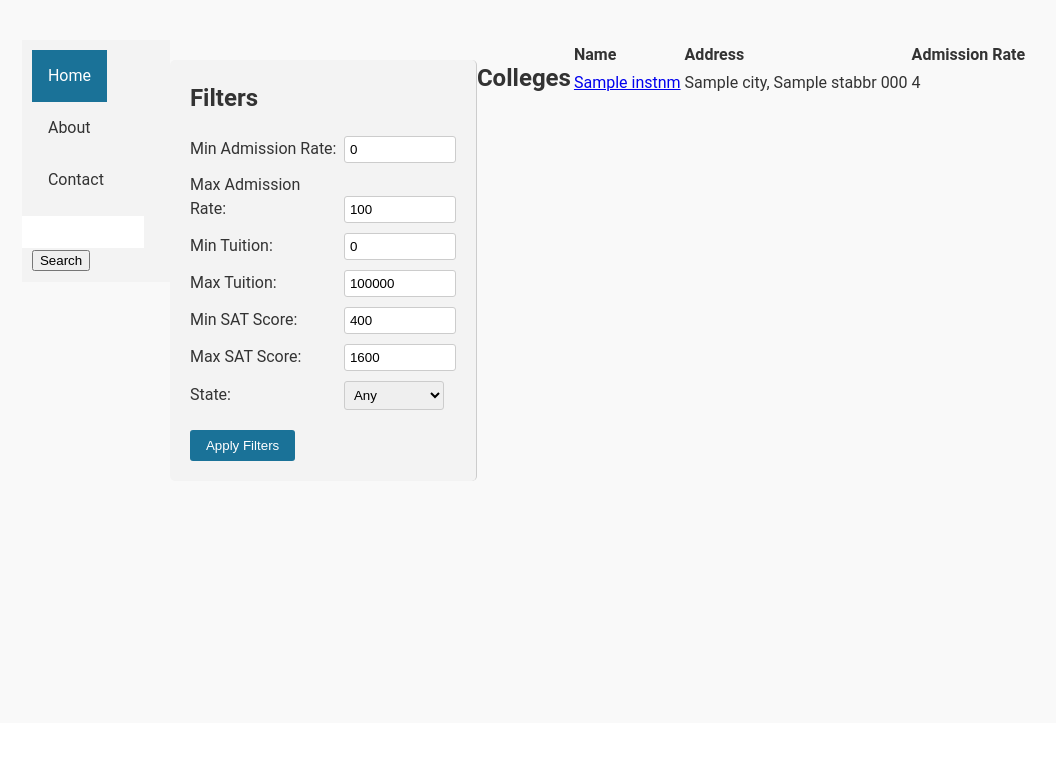
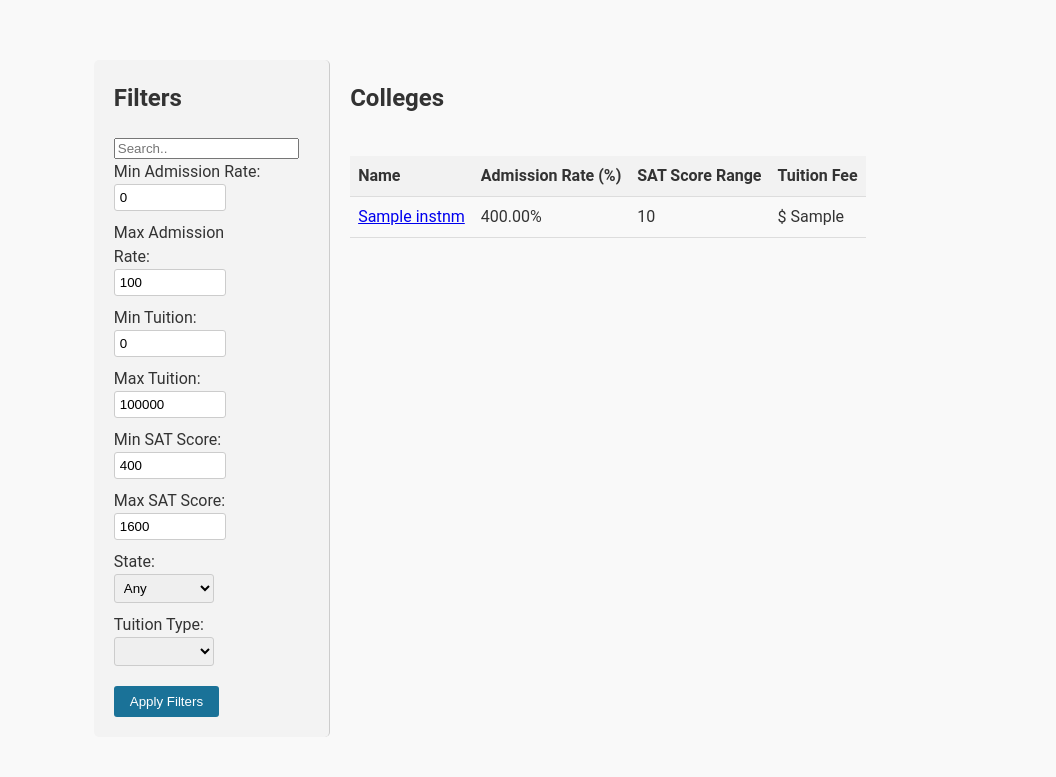
Before and after one commit to Viraj-Ganguli/college-search, a Flask app: template templates/index.html in a window 1280 px wide. Shown: the part 77-854 px from the top of the page, without its empty margins (115-1171 px from the left). Before the commit the page ends 558 px from the top, so only its background shows below. Run offline with Flask 3, Linux system fonts and the light colour scheme; the template is opened without the code that fills it: most values are stand-ins (such as "Sample title", 1, 10 or a date in 2020).

Commit message:
fixed main

```diff
--- a/static/styles.css
+++ b/static/styles.css
@@ -9,33 +9,6 @@ body {
     text-align: left;
 }
 
-.topnav {
-    margin-left: auto;
-    margin-right: auto;
-    width: 8em
-}
-
-.topnav {
-  overflow: hidden;
-  background-color: #e9e9e9;
-}
-
-
-/* Style the search box inside the navigation bar */
-.topnav input[type=text] {
-  float: right;
-  padding: 6px;
-  border: none;
-  margin-top: 8px;
-  margin-right: 16px;
-  font-size: 17px;
-}
-
-/* When the screen is less than 600px wide, stack the links and the search field vertically instead of horizontally */
-
-  .topnav input[type=text] {
-    border: 1px solid #ccc;
-  }
 
 
 .container {
@@ -89,6 +62,17 @@ body {
     padding: 6px;
     border: none;
     margin-top: 10px;
+}
+
+.topnav button {
+    float: right;
+    background-color: #1a7298;
+    color: white;
+    border: none;
+    padding: 6px 10px;
+    margin-top: 10px;
+    margin-right: 10px;
+    cursor: pointer;
 }
 
 .filters {
--- a/templates/index.html
+++ b/templates/index.html
@@ -1,25 +1,17 @@
 {% extends 'base.html' %}
-
 {% block content %}
 <!-- gets the data for the college list on the home page -->
 <div class="container">
-  <div class="topnav">
-    <a class="active" href="#home">Home</a>
-    <a href="#about">About</a>
-    <a href="#contact">Contact</a>
-    <input type="text" placeholder="Search.." id="searchInput">
-    <button onclick="search()">Search</button>
-  </div>
-
   <div class="filters">
     <h2>Filters</h2>
+    <input type="text" placeholder="Search.." value = >
     <div>
       <label for="minAdmission">Min Admission Rate:</label>
-      <input type="number" id="minAdmission" name="minAdmission" min="0"  max="100" value= 0>
+      <input type="number" id="minAdmission" name="minAdmission"  min="0"  max="100" value="0">
     </div>
     <div>
       <label for="maxAdmission">Max Admission Rate:</label>
-      <input type="number" id="maxAdmission" name="maxAdmission" min="0" max="100" value="100">
+      <input type="number" id="maxAdmission" name="maxAdmission" min="0.0" max="100" value="100">
     </div>
     <div>
       <label for="minTuition">Min Tuition:</label>
@@ -39,9 +31,8 @@
     </div>
     <div>
       <label for="stateDropdown">State:</label>
-      <select id="stateDropdown">
+      <select id="stateDropdown" name="state">
         <option value="">Any</option>
-        <option value="AL">Alabama</option>
         <option value="AL">Alabama</option>
         <option value="AK">Alaska</option>
         <option value="AZ">Arizona</option>
@@ -92,69 +83,89 @@
         <option value="WV">West Virginia</option>
         <option value="WI">Wisconsin</option>
         <option value="WY">Wyoming</option>
+
       </select>
     </div>
-    <!-- Add the button for applying filters -->
+    <div>
+      <label for="tuitionType">Tuition Type:</label>
+      <select id="tuitionType" name="tuitionType">
+        <option value="outstate">Out-of-State</option>
+        <option value="instate">In-State</option>
+      </select>
+    </div>
     <button onclick="applyFilters()">Apply Filters</button>
   </div>
-
+  <div class="college-list">
       <h2>Colleges</h2>
+      <div class="table-wrapper">
+          <div class="table-container">
               <table id="collegeTable">
                   <thead>
                       <tr>
                           <th>Name</th>
-        <th>Address</th>
-        <th>Admission Rate</th>
+                          <th>Admission Rate (%)</th>
+                          <th>SAT Score Range</th>
+                          <th>Tuition Fee</th>
                       </tr>
                   </thead>
                   <tbody id="collegeTableBody">
                       {% for college in colleges %}
-      <tr data-admission="{{ college['ADM_RATE'] }}" data-tuition="{{ college['TUITIONFEE_IN'] }}" data-sat="{{ college['SAT_AVG'] }}" data-state="{{ college['STABBR'] }}">
+                      <tr data-admission="{{ college['ADM_RATE'] }}" data-tuition-in="{{ college['TUITIONFEE_IN'] }}" data-tuition-out="{{ college['TUITIONFEE_OUT'] }}" data-sat="{{ college['SAT_AVG'] }}" data-state="{{ college['STABBR'] }}">
                           <td>
                               <a href='/college/{{college["UNITID"]}}'>{{ college["INSTNM"] }}</a>
                           </td>
-        <td>{{ college["CITY"] }}, {{ college["STABBR"] }} {{college["ZIP"]}}</td>
-        <td>{{ college["ADM_RATE"] }}</td>
+                          <td>{{ '%.2f' % (college["ADM_RATE"] * 100) }}%</td>
+                          <td>{{ '{:.0f}'.format(college["SAT_AVG"]) }}</td>
+                          <td>{% if tuition_type == 'instate' %}
+                              $ {{ college["TUITIONFEE_IN"] }}
+                          {% else %}
+                              $ {{ college["TUITIONFEE_OUT"] }}
+                          {% endif %}</td>
                       </tr>
                       {% endfor %}
                   </tbody>
               </table>
           </div>
-
-{% endblock %}
+      </div>
+  </div>
+</div>
 
 <script>
-  // Function to apply filters
   function applyFilters() {
-    // Retrieve filter values
     var minAdmission = document.getElementById("minAdmission").value;
     var maxAdmission = document.getElementById("maxAdmission").value;
     var minTuition = document.getElementById("minTuition").value;
     var maxTuition = document.getElementById("maxTuition").value;
     var minSAT = document.getElementById("minSAT").value;
     var maxSAT = document.getElementById("maxSAT").value;
-    var selectedState = document.getElementById("stateDropdown").value;
+    var state = document.getElementById("stateDropdown").value;
+    var tuitionType = document.getElementById("tuitionType").value;
 
-    // Select the table body
-    var tableBody = document.getElementById("collegeTableBody");
 
-    // Loop through each row in the table body
-    for (var i = 0; i < tableBody.rows.length; i++) {
-      var row = tableBody.rows[i];
-      var admission = parseFloat(row.getAttribute("data-admission"));
-      var tuition = parseFloat(row.getAttribute("data-tuition"));
-      var sat = parseFloat(row.getAttribute("data-sat"));
-      var state = row.getAttribute("data-state");
+    window.location.href = "/?minAdmission=" + minAdmission + "&maxAdmission=" + maxAdmission + "&minTuition=" + minTuition + "&maxTuition=" + maxTuition + "&minSAT=" + minSAT + "&maxSAT=" + maxSAT + "&tuitionType=" + tuitionType + "&state=" + state;
+  }
 
-      // Check if the row meets the filter criteria
-      if ((admission < minAdmission || admission > maxAdmission) ||
-          (tuition < minTuition || tuition > maxTuition) ||
-          (sat < minSAT || sat > maxSAT) ||
-          (selectedState !== "" && state !== selectedState)) {
-        row.style.display = "none";
-      } else {
-        row.style.display = "";
+  function initializeFilters() {
+    var urlParams = new URLSearchParams(window.location.search);
+    var minAdmission = urlParams.get("minAdmission") || 0;
+    var maxAdmission = urlParams.get("maxAdmission") || 100;
+    var minTuition = urlParams.get("minTuition") || 0;
+    var maxTuition = urlParams.get("maxTuition") || 100000;
+    var minSAT = urlParams.get("minSAT") || 400;
+    var maxSAT = urlParams.get("maxSAT") || 1600;
+    var state = urlParams.get("state") || "";
+    var tuitionType = urlParams.get("tuitionType") || "Out-of-State";
+
+    document.getElementById("minAdmission").value = minAdmission;
+    document.getElementById("maxAdmission").value = maxAdmission;
+    document.getElementById("minTuition").value = minTuition;
+    document.getElementById("maxTuition").value = maxTuition;
+    document.getElementById("minSAT").value = minSAT;
+    document.getElementById("maxSAT").value = maxSAT;
+    document.getElementById("stateDropdown").value = state;
+    document.getElementById("tuitionType").value = tuitionType;
   }
-    }
-  }
+
+  window.onload = initializeFilters;
 </script>
+{% endblock %}
```
Lines whose indentation alone changed are shown as unchanged.
